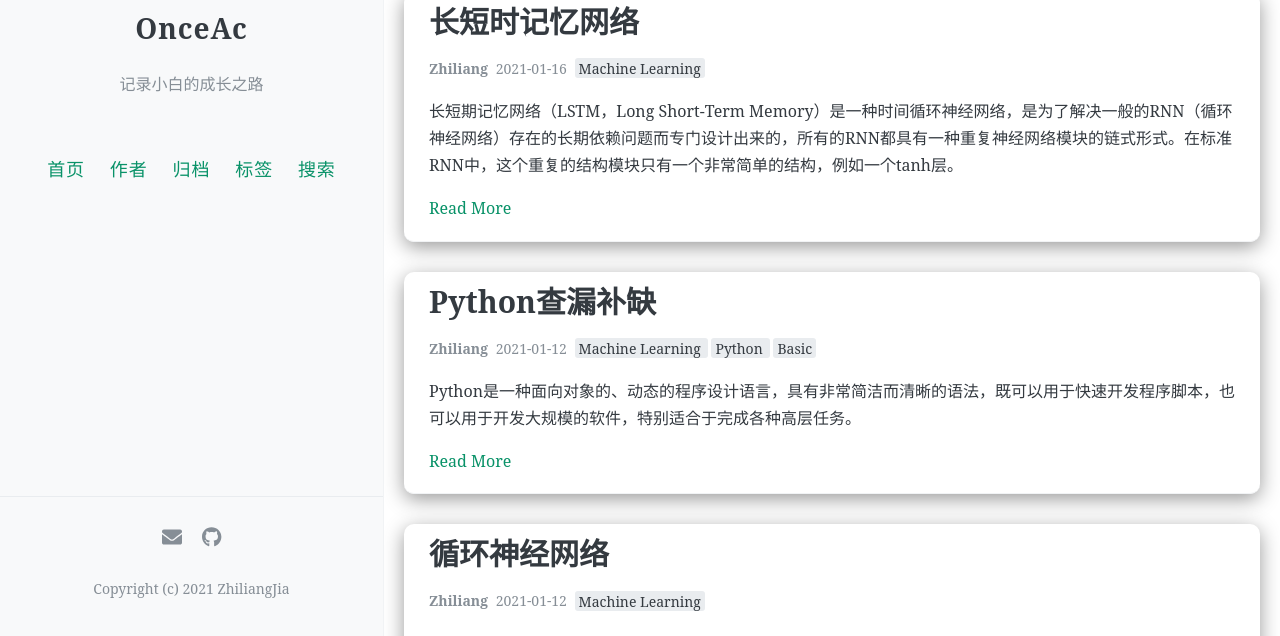
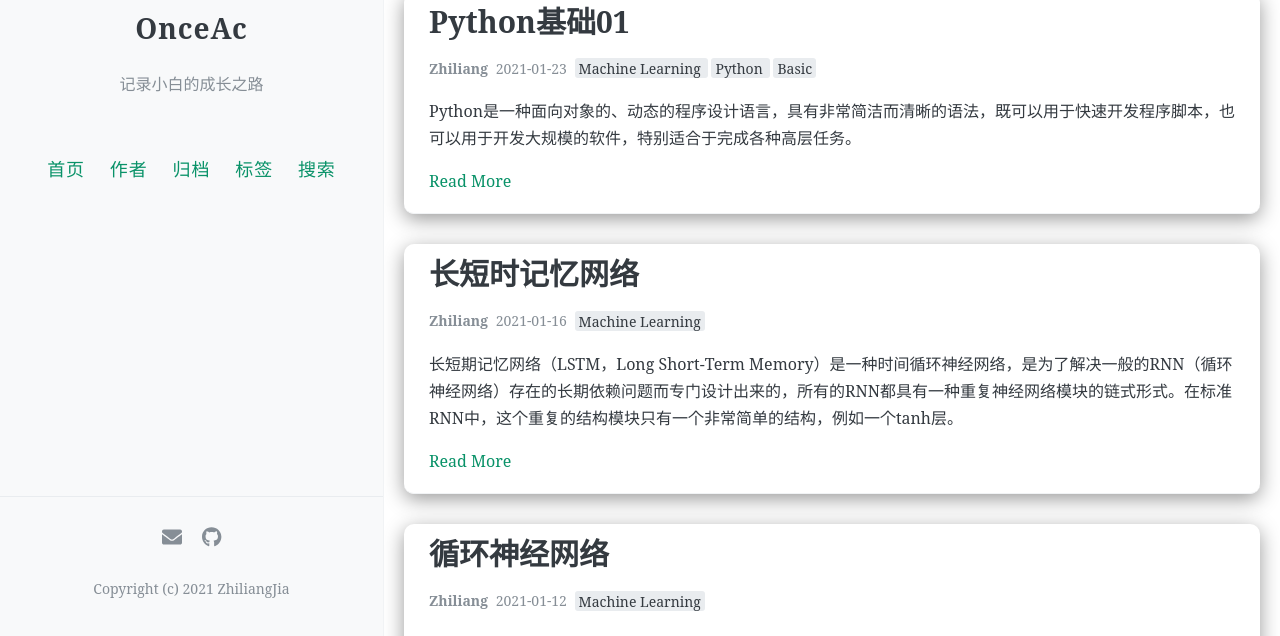
Before and after one commit to ZhiliangJia/OnceAc, a Jekyll site: the page built from index.html, in a window 1280 px wide and 900 px high, cut to the strip 264-900 px from the top of the window. Built offline with Jekyll 4.4.1, drawn with Linux system fonts in a browser that asks for light colours; the list of posts is cut into pages by our own code; comment, search, counter and statistics services are not loaded.

Commit message:
Update 2021-01-23-01_Python Basic 01.md

```diff
--- a/_posts/2021-01-23-01_Python Basic 01.md
+++ b/_posts/2021-01-23-01_Python Basic 01.md
@@ -1,7 +1,7 @@
 ---
 layout: post
-title: Python查漏补缺
-date: 2021-01-12
+title: Python基础01
+date: 2021-01-23
 author: Zhiliang
 tags: [Machine Learning,Python,Basic]
 toc: true
```
